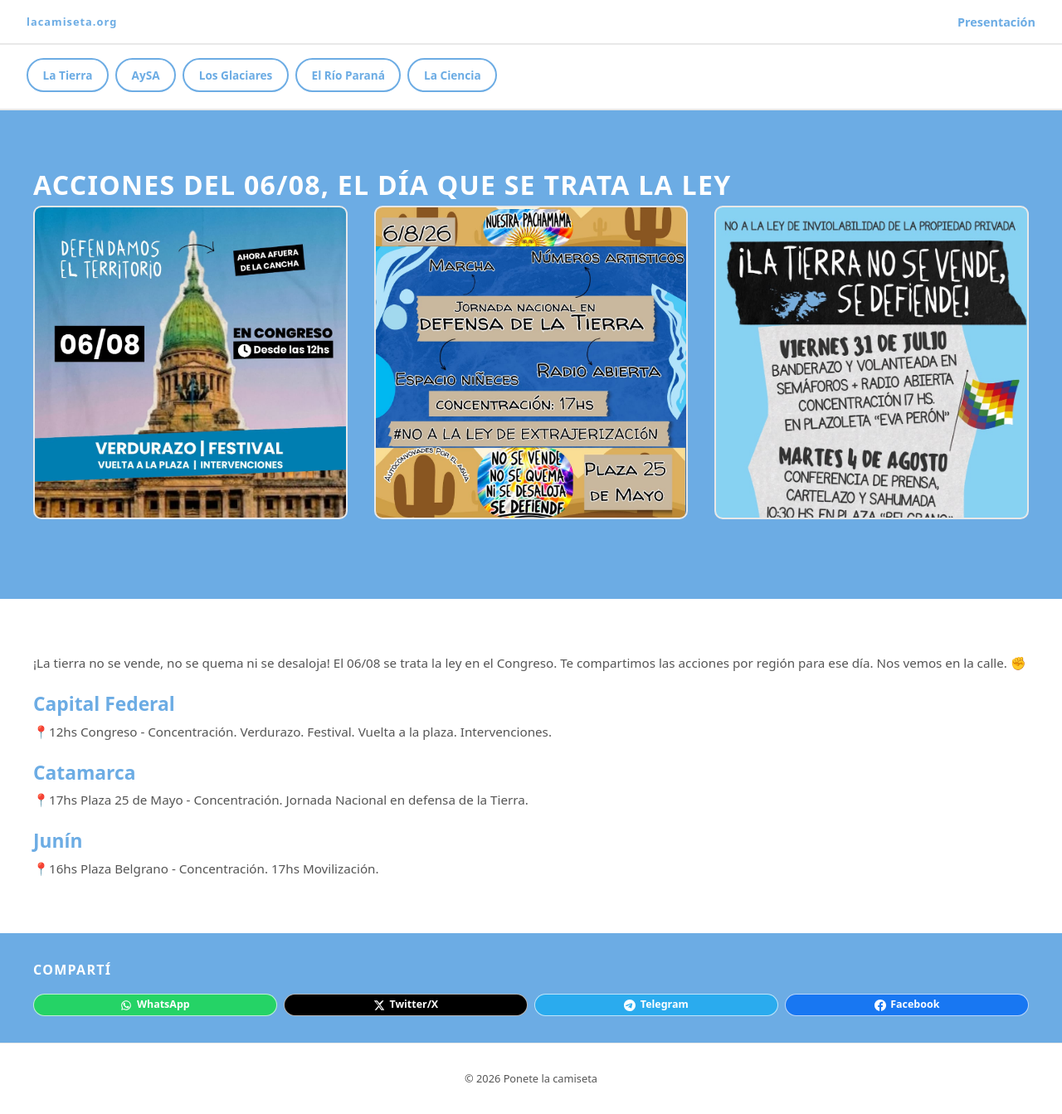
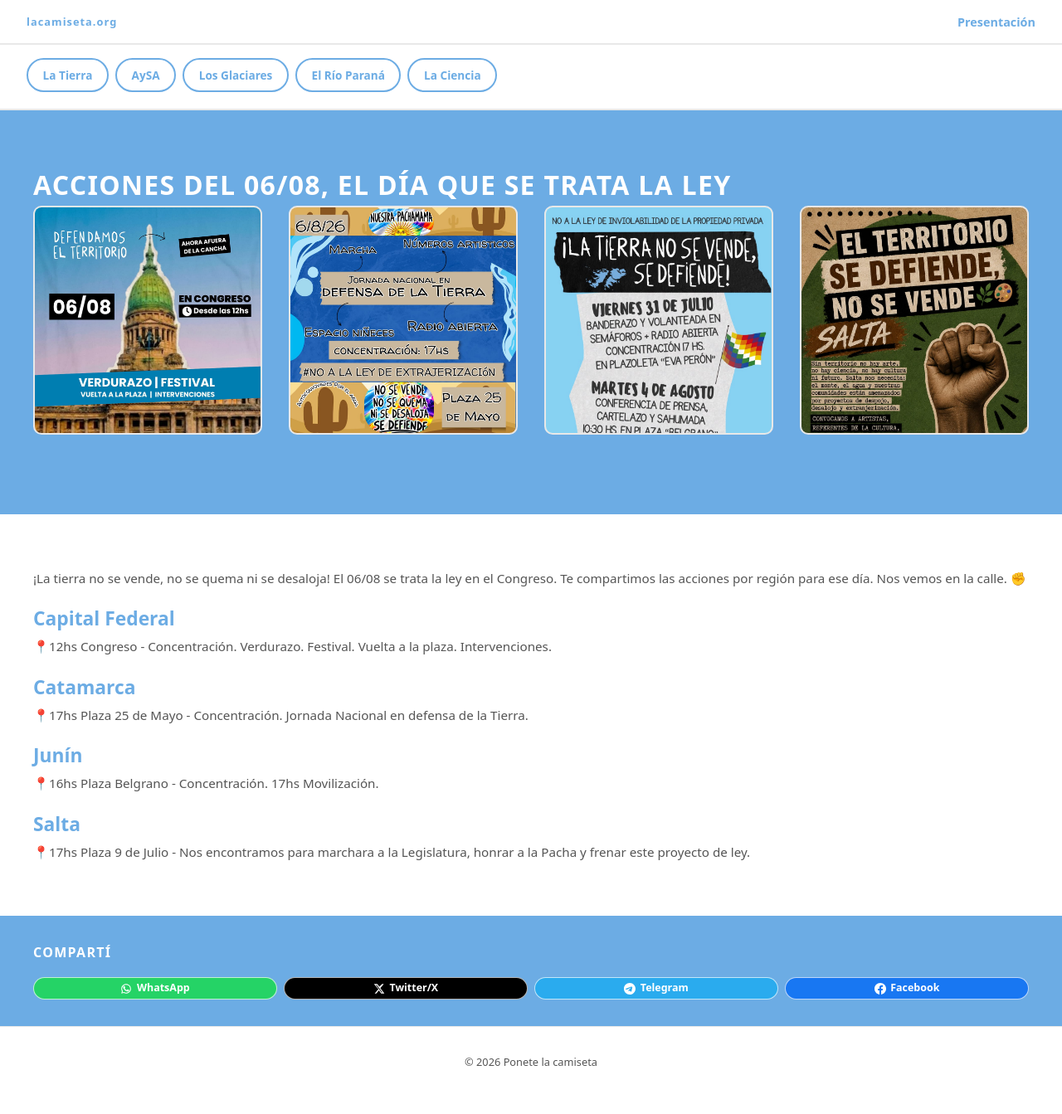
Before and after one commit to LaCamisetaOrg/LaCamisetaOrg.github.io, a Jekyll site: the page built from _actions/acciones68.md, in a window 1280 px wide. Shown: the whole page at 83% size. Built offline with Jekyll 4.4.1, drawn with Linux system fonts in a browser that asks for light colours.

Commit message:
Update acciones68.md

```diff
--- a/_actions/acciones68.md
+++ b/_actions/acciones68.md
@@ -6,6 +6,7 @@ image:
   - /assets/images/tierra_20260725al20260808/flyer_3_b.jpeg
   - /assets/images/tierra_20260725al20260808/6_concentracion_catamarca.jpeg
   - /assets/images/tierra_20260725al20260808/junin_acciones.jpeg
+  - /assets/images/tierra_20260725al20260808/jueves_6_salta.jpeg
 ---
 
 ¡La tierra no se vende, no se quema ni se desaloja! El 06/08 se trata la ley en el Congreso. Te compartimos las acciones por región para ese día. Nos vemos en la calle. ✊
@@ -21,3 +22,7 @@ image:
 ## Junín
 
 📍16hs Plaza Belgrano - Concentración. 17hs Movilización.
+
+## Salta
+
+📍17hs Plaza 9 de Julio - Nos encontramos para marchara a la Legislatura, honrar a la Pacha y frenar este proyecto de ley.
```
